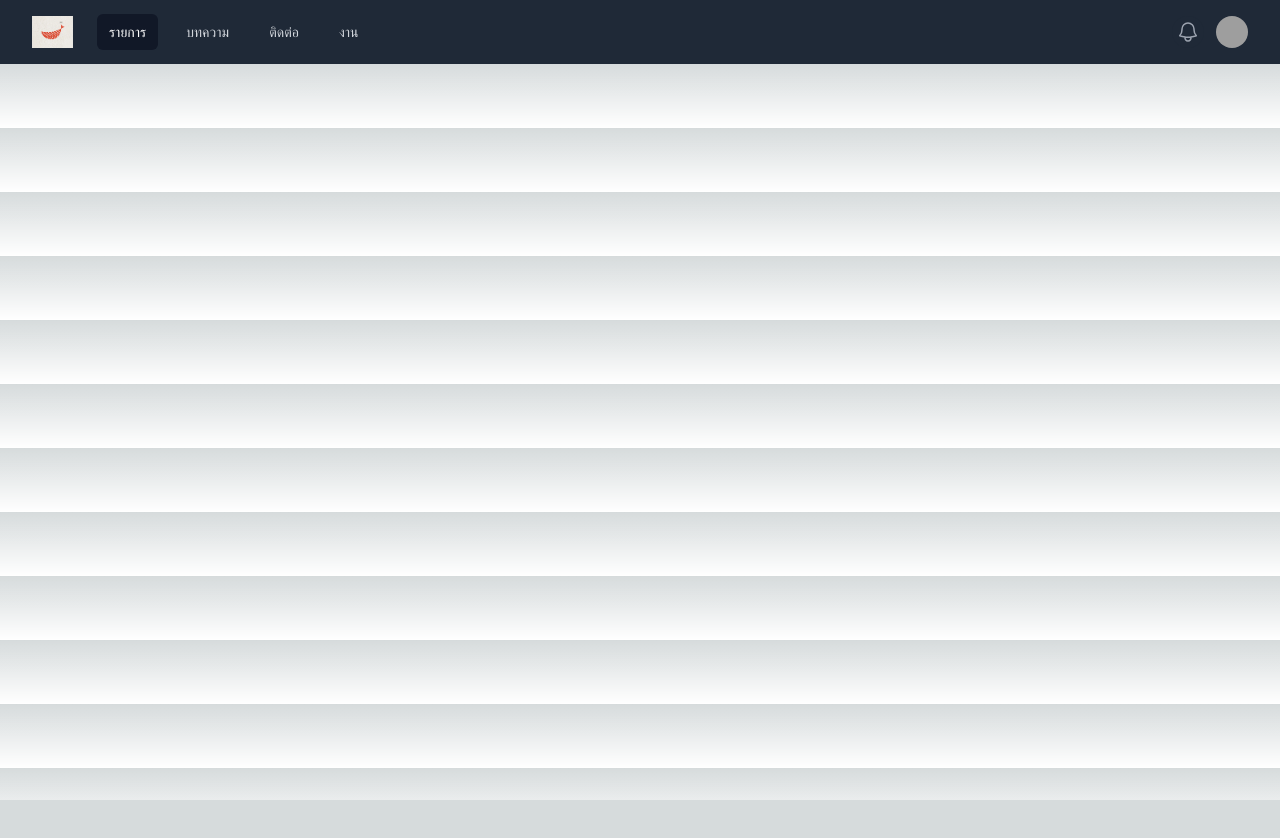
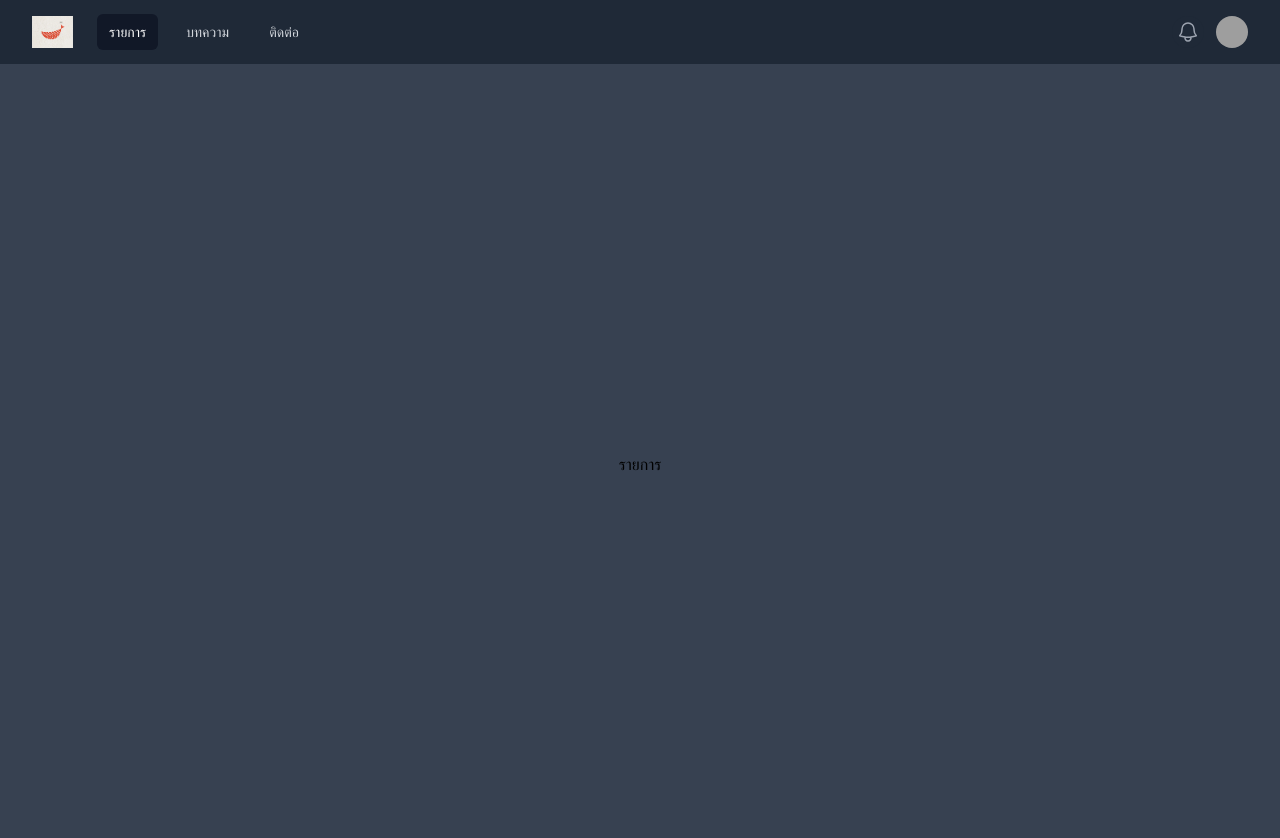
Before and after one commit to littletoy115/devkonglen, a Next.js app: page / in a window 1280 px wide. Shown: the top 838 px of the page. Before the commit the page ends 800 px from the top, so only its background shows below. Built offline with nearby package versions, Linux system fonts and the light colour scheme; grey boxes are pictures that could not be loaded.

Commit message:
update router and components body

```diff
--- /dev/null
+++ b/src/app/blog/page.tsx
@@ -0,0 +1,13 @@
+
+export default function Blog() {
+    return (
+        <>
+            <div className="mx-auto">
+                    <div className="w-full bg-gray-700 text-center h-screen items-center flex justify-center">
+                        บทความ
+                    </div>
+            </div>
+
+        </>
+    )
+}
--- /dev/null
+++ b/src/app/body.tsx
@@ -0,0 +1,21 @@
+'use client';
+
+
+import { useRouter } from 'next/navigation'
+import { Children, useState } from 'react';
+
+export default function Body({children}:any) {
+
+
+    const [count, setCount] = useState(false);
+
+    const [statePage, setStatePage] = useState();
+
+    return (
+        <>
+         <div>
+            {children}
+         </div>
+        </>
+    )
+}
--- /dev/null
+++ b/src/app/contact/page.tsx
@@ -0,0 +1,13 @@
+
+export default function Contact() {
+    return (
+        <>
+            <div className="mx-auto">
+                    <div className="w-full bg-gray-700 text-center h-screen items-center flex justify-center">
+                        ติดต่อเรา
+                    </div>
+            </div>
+
+        </>
+    )
+}
--- /dev/null
+++ b/src/app/list/page.tsx
@@ -0,0 +1,13 @@
+
+export default function List() {
+    return (
+        <>
+            <div className="mx-auto">
+                    <div className="w-full bg-gray-700 text-center h-screen items-center flex justify-center">
+                        รายการ
+                    </div>
+            </div>
+
+        </>
+    )
+}
--- a/src/app/navbar.tsx
+++ b/src/app/navbar.tsx
@@ -1,15 +1,28 @@
 'use client';
 
+
+import { useRouter } from 'next/navigation'
 import { useState } from 'react';
-
+import Link from 'next/link';
+import Blog from './blog/page'
+import List from './list/page'
+import Contact from './contact/page'
+import Body from './body'
 
 export default function Navbar() {
 
+    const router = useRouter()
+    const [count, setCount] = useState(false);
+    const [statePage, setStatePage] = useState(<List></List>);
+
+    const handleClickWeb = (e: any) => {
+        console.log(e, 'event');
+        setStatePage(e);
+    };
     const handleClick = (e: any) => {
         setCount(!count);
     };
 
-    const [count, setCount] = useState(false);
 
     return (
         <>
@@ -21,12 +34,12 @@ export default function Navbar() {
                             <button type="button" className="inline-flex items-center justify-center rounded-md p-2 text-gray-400 hover:bg-gray-700 hover:text-white focus:outline-none focus:ring-2 focus:ring-inset focus:ring-white" aria-controls="mobile-menu" aria-expanded="false">
                                 <span className="sr-only">Open main menu</span>
 
-                                <svg className="block h-6 w-6" fill="none" viewBox="0 0 24 24" stroke-width="1.5" stroke="currentColor" aria-hidden="true">
-                                    <path stroke-linecap="round" stroke-linejoin="round" d="M3.75 6.75h16.5M3.75 12h16.5m-16.5 5.25h16.5" />
+                                <svg className="block h-6 w-6" fill="none" viewBox="0 0 24 24" strokeWidth="1.5" stroke="currentColor" aria-hidden="true">
+                                    <path strokeLinecap="round" strokeLinejoin="round" d="M3.75 6.75h16.5M3.75 12h16.5m-16.5 5.25h16.5" />
                                 </svg>
 
-                                <svg className="hidden h-6 w-6" fill="none" viewBox="0 0 24 24" stroke-width="1.5" stroke="currentColor" aria-hidden="true">
-                                    <path stroke-linecap="round" stroke-linejoin="round" d="M6 18L18 6M6 6l12 12" />
+                                <svg className="hidden h-6 w-6" fill="none" viewBox="0 0 24 24" strokeWidth="1.5" stroke="currentColor" aria-hidden="true">
+                                    <path strokeLinecap="round" strokeLinejoin="round" d="M6 18L18 6M6 6l12 12" />
                                 </svg>
                             </button>
                         </div>
@@ -37,11 +50,9 @@ export default function Navbar() {
                             </div>
                             <div className="hidden sm:ml-6 sm:block">
                                 <div className="flex space-x-4">
-
-                                    <a href="#" className="bg-gray-900 text-white rounded-md px-3 py-2 text-sm font-medium" aria-current="page">รายการ</a>
-                                    <a href="#" className="text-gray-300 hover:bg-gray-700 hover:text-white rounded-md px-3 py-2 text-sm font-medium">บทความ</a>
-                                    <a href="#" className="text-gray-300 hover:bg-gray-700 hover:text-white rounded-md px-3 py-2 text-sm font-medium">ติดต่อ</a>
-                                    <a href="#" className="text-gray-300 hover:bg-gray-700 hover:text-white rounded-md px-3 py-2 text-sm font-medium">งาน</a>
+                                    <a onClick={() => handleClickWeb(<List></List>)} className="bg-gray-900 text-white rounded-md px-3 py-2 text-sm font-medium" aria-current="page">รายการ</a>
+                                    <a onClick={() => handleClickWeb(<Blog></Blog>)} className="text-gray-300 hover:bg-gray-700 hover:text-white rounded-md px-3 py-2 text-sm font-medium">บทความ</a>
+                                    <a onClick={() => handleClickWeb(<Contact></Contact>)} className="text-gray-300 hover:bg-gray-700 hover:text-white rounded-md px-3 py-2 text-sm font-medium">ติดต่อ</a>
 
                                 </div>
                             </div>
@@ -49,17 +60,13 @@ export default function Navbar() {
                         <div className="absolute inset-y-0 right-0 flex items-center pr-2 sm:static sm:inset-auto sm:ml-6 sm:pr-0 ">
                             <button type="button" className="rounded-full bg-gray-800 p-1 text-gray-400 hover:text-white focus:outline-none focus:ring-2 focus:ring-white focus:ring-offset-2 focus:ring-offset-gray-800">
                                 <span className="sr-only">View notifications</span>
-                                <svg className="h-6 w-6" fill="none" viewBox="0 0 24 24" stroke-width="1.5" stroke="currentColor" aria-hidden="true">
-                                    <path stroke-linecap="round" stroke-linejoin="round" d="M14.857 17.082a23.848 23.848 0 005.454-1.31A8.967 8.967 0 0118 9.75v-.7V9A6 6 0 006 9v.75a8.967 8.967 0 01-2.312 6.022c1.733.64 3.56 1.085 5.455 1.31m5.714 0a24.255 24.255 0 01-5.714 0m5.714 0a3 3 0 11-5.714 0" />
+                                <svg className="h-6 w-6" fill="none" viewBox="0 0 24 24" strokeWidth="1.5" stroke="currentColor" aria-hidden="true">
+                                    <path strokeLinecap="round" strokeLinejoin="round" d="M14.857 17.082a23.848 23.848 0 005.454-1.31A8.967 8.967 0 0118 9.75v-.7V9A6 6 0 006 9v.75a8.967 8.967 0 01-2.312 6.022c1.733.64 3.56 1.085 5.455 1.31m5.714 0a24.255 24.255 0 01-5.714 0m5.714 0a3 3 0 11-5.714 0" />
                                 </svg>
                             </button>
 
-
                             <div className="relative ml-3">
                                 <div>
-
-
-
                                     <button type="button" onClick={() => handleClick(true)} className="flex rounded-full bg-gray-800 text-sm focus:outline-none focus:ring-2 focus:ring-white focus:ring-offset-2 focus:ring-offset-gray-800" id="user-menu-button" aria-expanded="false" aria-haspopup="true">
                                         <span className="sr-only">Open user menu</span>
                                         <img className="h-8 w-8 rounded-full" src="https://images.unsplash.com/photo-1472099645785-5658abf4ff4e?ixlib=rb-1.2.1&ixid=eyJhcHBfaWQiOjEyMDd9&auto=format&fit=facearea&facepad=2&w=256&h=256&q=80" alt=""></img>
@@ -89,6 +96,8 @@ export default function Navbar() {
                 </div>
             </nav>
 
+
+            <Body children={statePage}></Body>
         </>
     )
 }
--- a/src/app/page.tsx
+++ b/src/app/page.tsx
@@ -1,9 +1,11 @@
 import Navbar from './navbar'
 
-export default function Home() {
+export default function Home({ children }:any) {
+
   return (
     <>
       <Navbar></Navbar>
+
     </>
   )
 }
```
